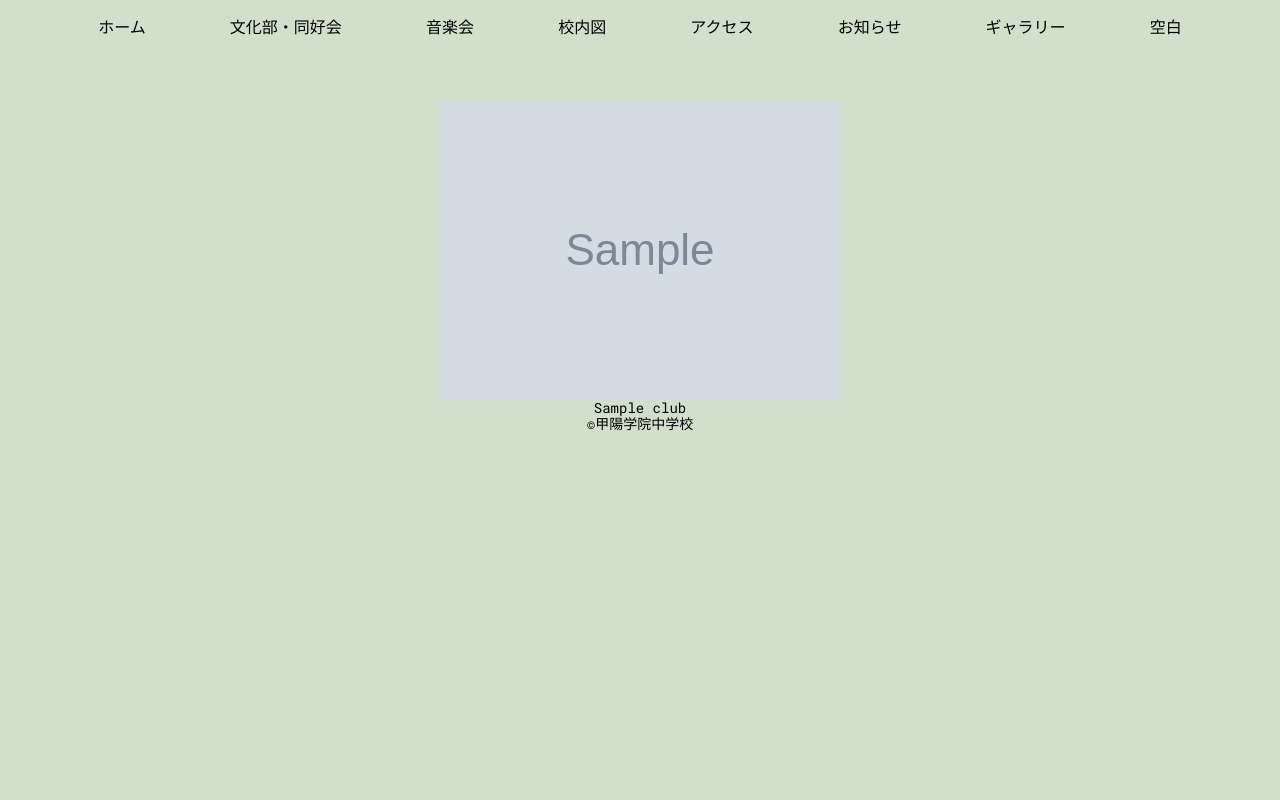
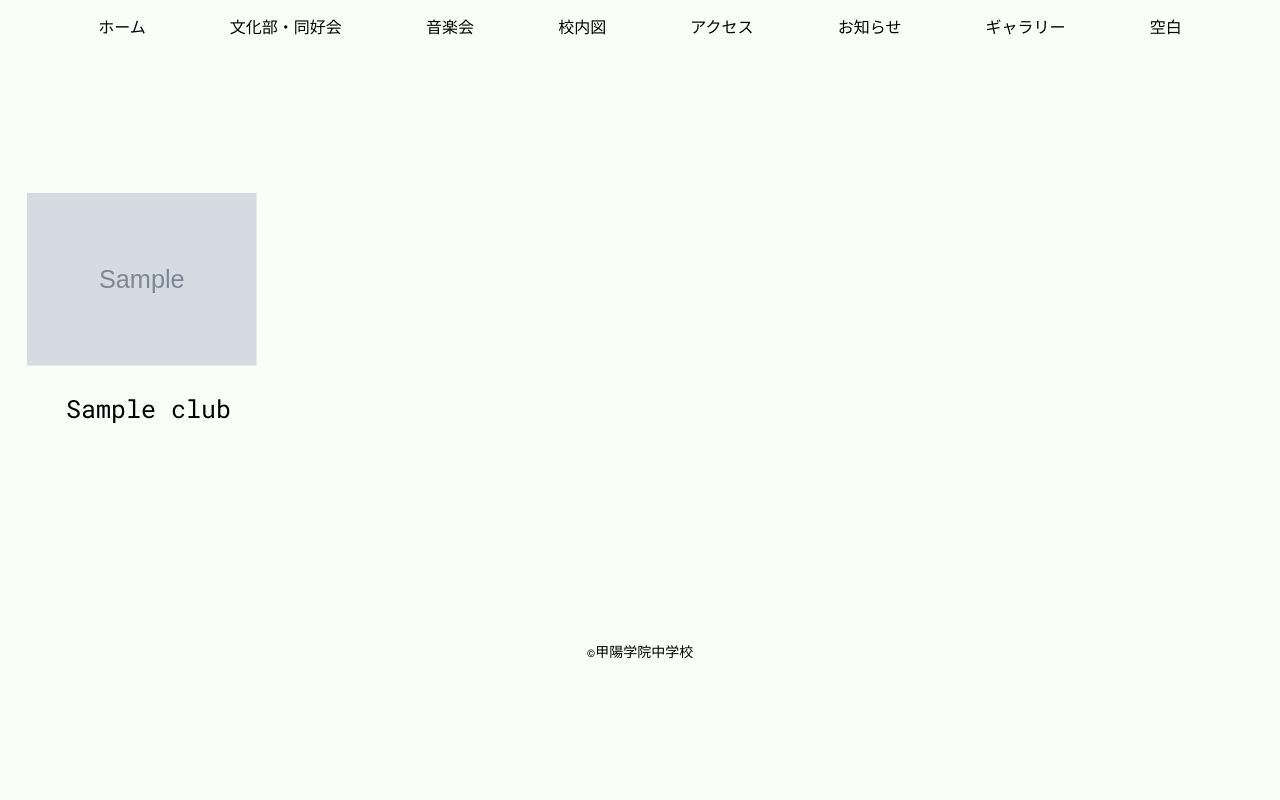
Before and after one commit to Haru18Mori/koyo_test, a Django app: template main/templates/main/club.html in a window 1280 px wide. Run offline with Django 4.2, Linux system fonts and the light colour scheme; the template is opened without the code that fills it: most values are stand-ins (such as "Sample title", 1, 10 or a date in 2020); grey boxes marked "Sample" are stand-in pictures.

Commit message:
クラブのpk取得苦戦中

```diff
--- a/main/models.py
+++ b/main/models.py
@@ -8,6 +8,8 @@ class Club(models.Model):
     image = models.ImageField(verbose_name="活動写真", upload_to="images/")
     order = models.FloatField(verbose_name="優先順位",default=0)
     introduction = models.CharField(max_length=150,verbose_name="紹介文")
+    slug = models.SlugField(max_length=256, null=True, unique=True)
+
     def __str__(self):
         return self.name
     def get_absolute_url(self):
--- a/main/static/main/css/club.css
+++ b/main/static/main/css/club.css
@@ -6,7 +6,7 @@
 
 body {
   color: #555;
-  background:rgba(199,216,191,0.8);
+  background:rgba(248, 255, 245, 0.8);
   text-align: center;
   font-family: "Roboto Mono";
   padding: 1em;
@@ -84,3 +84,39 @@ h1 {
 .text-shadow {
   text-shadow: 1px 1px rgba(0, 0, 0, 0.04), 2px 2px rgba(0, 0, 0, 0.04), 3px 3px rgba(0, 0, 0, 0.04), 4px 4px rgba(0, 0, 0, 0.04), 0.125rem 0.125rem rgba(0, 0, 0, 0.04), 6px 6px rgba(0, 0, 0, 0.04), 7px 7px rgba(0, 0, 0, 0.04), 8px 8px rgba(0, 0, 0, 0.04), 9px 9px rgba(0, 0, 0, 0.04), 0.3125rem 0.3125rem rgba(0, 0, 0, 0.04), 11px 11px rgba(0, 0, 0, 0.04), 12px 12px rgba(0, 0, 0, 0.04), 13px 13px rgba(0, 0, 0, 0.04), 14px 14px rgba(0, 0, 0, 0.04), 0.625rem 0.625rem rgba(0, 0, 0, 0.04), 16px 16px rgba(0, 0, 0, 0.04), 17px 17px rgba(0, 0, 0, 0.04), 18px 18px rgba(0, 0, 0, 0.04), 19px 19px rgba(0, 0, 0, 0.04), 1.25rem 1.25rem rgba(0, 0, 0, 0.04);
 }/*# sourceMappingURL=club.css.map */
+
+.club {
+  padding: 64px 0 96px;
+}
+
+.club__list-item {
+  display: flex;
+  flex-wrap: wrap;
+}
+
+.container {
+  width: 20vw;
+  height: max(30vw, 30vh);
+}
+
+.item {
+  position: relative;
+  width: 18vw;
+  height: 18vw;
+  margin: 0 auto;
+}
+
+.club__image {
+  position: absolute;
+  width: 100%;
+  height: 100%;
+  object-fit: contain;
+  z-index: 0;
+  top: 50%;
+  left: 50%;
+  transform: translateY(-50%) translateX(-50%);
+}
+
+.container p {
+  margin-left: 1vw;
+}
--- a/main/templates/main/club.html
+++ b/main/templates/main/club.html
@@ -6,12 +6,22 @@
 {% endblock %}
 
 {% block content %}
-  {% for club in clubs %}
-  <div class="container">
-    <div class="item">
-      <img src="{{ club.image.url }}">
-      <div class="club_names">{{ club.name}}</div>
+<div class="club">
+  <div class="club__list-item">
+    {% for club in clubs %}
+    <div class="container">
+      <a href="{% url 'club_detail' club.pk %}">
+        <div class="item">
+          {% if club.image %}
+            <img src="{{ club.image.url }}" class="club__image"/>
+          {% else %}
+            <img src="{% static 'main/images/no_image.png' %}" class="club__image"/>
+          {% endif %}
+        </div>
+        <p class="club_names">{{ club.name}}</p>
+      </a>
     </div>
+    {% endfor %}
   </div>
-  {% endfor %}
+</div>
 {% endblock %}
--- a/main/urls.py
+++ b/main/urls.py
@@ -5,6 +5,7 @@ from . import views
 urlpatterns = [
     path("", views.IndexView.as_view(), name="home"),
     path("club",views.ClubView.as_view(),name="club"),
+    path("club__detail/<int:pk>", views.ClubDetailView.as_view(), name="club__detail"),
     path("access",views.AccessView.as_view(),name="access"),
     path("music",views.MusicView.as_view(),name="music"),
     path("map",views.MapView.as_view(),name="map"),
```
Also changed, not shown: main/static/main/css/club_detail.css (added, +25 -0 lines), main/templates/main/club_detail.html (added, +18 -0 lines), main/views.py (+11 -0 lines), main/static/main/images/no_image.png (added).
